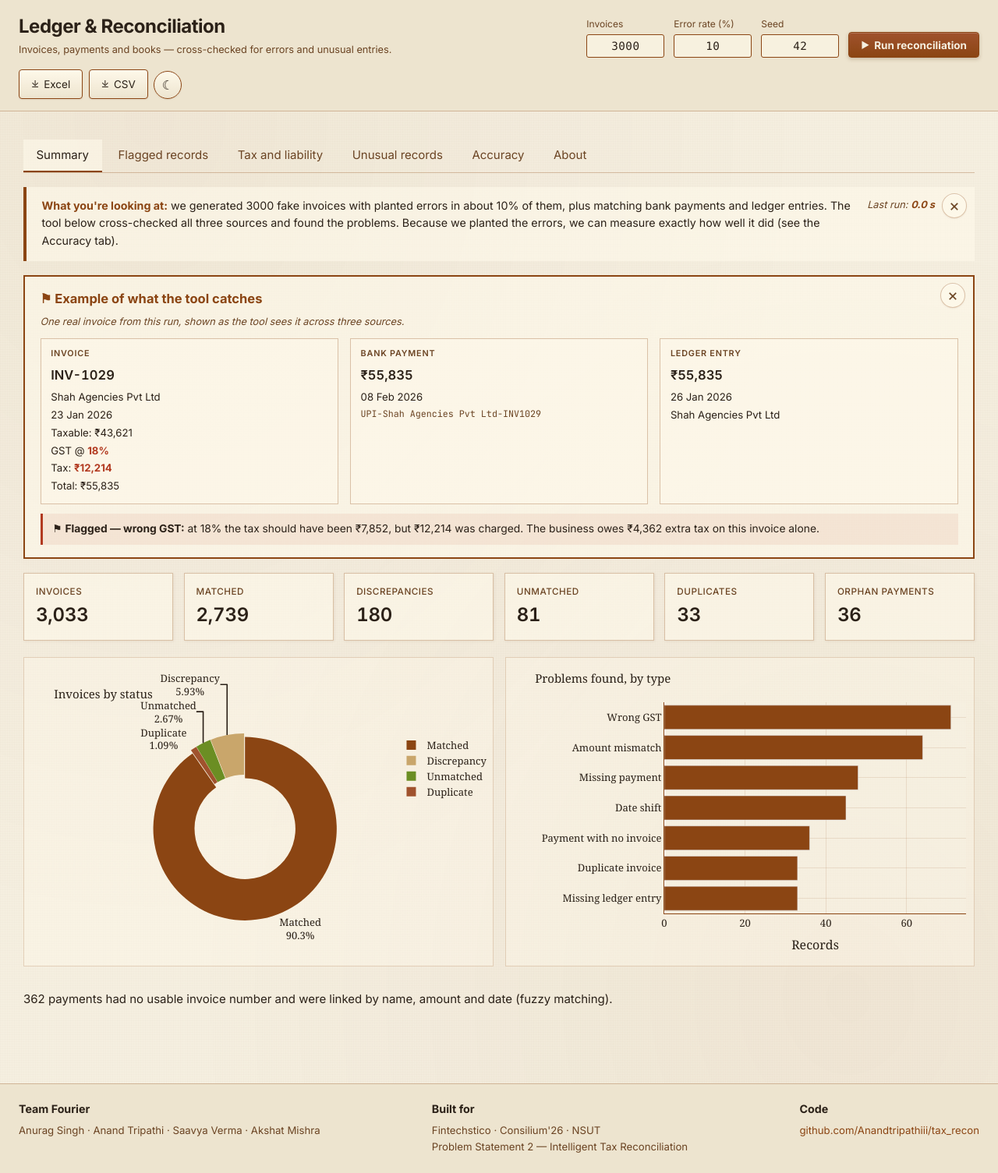
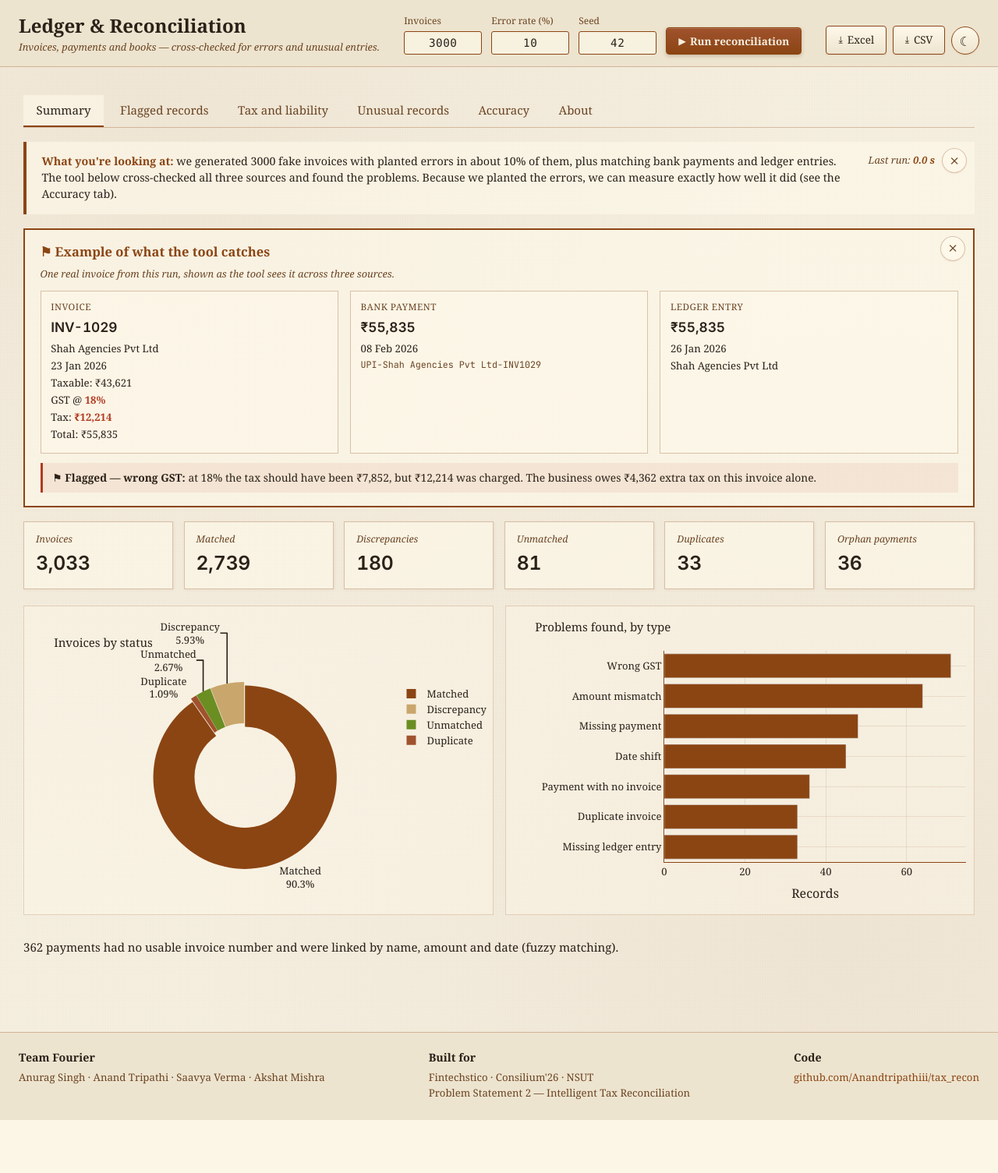
Before and after one commit to Anandtripathiii/tax_recon, a Flask app: page / in a window 1280 px wide. Shown: the whole page at 78% size. After the commit the page ends 1437 px from the top, so only its background shows below. Run offline with Flask 3, Linux system fonts and the light colour scheme.

Commit message:
Keep serif text, modern numbers only

```diff
--- a/tax-recon/templates/index.html
+++ b/tax-recon/templates/index.html
@@ -23,7 +23,7 @@ html, body { margin:0; padding:0; background:var(--paper); color: var(--ink);
     radial-gradient(ellipse at 85% 85%, rgba(139,69,19,0.06) 0%, transparent 55%),
     repeating-linear-gradient(0deg, rgba(107,68,35,0.012) 0 1px, transparent 1px 3px),
     repeating-linear-gradient(90deg, rgba(107,68,35,0.012) 0 1px, transparent 1px 3px);
-  font-family: 'Inter', -apple-system, 'Segoe UI', Roboto, system-ui, sans-serif; font-size: 15px; line-height: 1.55; font-feature-settings: 'cv11', 'ss01', 'ss03'; -webkit-font-smoothing: antialiased;
+  font-family: Georgia, 'Times New Roman', serif; font-size: 15px; line-height: 1.5; -webkit-font-smoothing: antialiased;
   min-height: 100vh;
 }
 [data-theme="dark"] body {
@@ -38,8 +38,8 @@ header.topbar { background: var(--paper-2); border-bottom: 1px solid var(--rule)
 header.topbar .row { display: flex; flex-wrap: wrap; gap: 1rem 1.4rem; align-items: flex-end;
   justify-content: space-between; max-width: 1600px; margin: 0 auto; }
 header.topbar .brand { display: flex; flex-direction: column; min-width: 240px; }
-header.topbar .brand h1 { font-size: 1.6rem; margin: 0; color: var(--ink); border: none; padding: 0; font-weight: 700; letter-spacing: -0.02em; }
-header.topbar .brand .caption { color: var(--muted); font-size: .85rem; margin: .15rem 0 0; font-weight: 400; }
+header.topbar .brand h1 { font-size: 1.6rem; margin: 0; color: var(--ink); border: none; padding: 0; }
+header.topbar .brand .caption { font-style: italic; color: var(--muted); font-size: .85rem; margin: 0; }
 header.topbar form.params { display: flex; gap: .8rem; align-items: flex-end; flex-wrap: wrap; }
 header.topbar form.params label { display: flex; flex-direction: column; color: var(--muted);
   font-size: .8rem; gap: .25rem; }
@@ -105,8 +105,8 @@ button:active, .btn:active { transform: translateY(0);
   margin: .6rem 0 1.4rem; }
 .kpi { background: var(--card); border: 1px solid var(--rule); padding: .9rem 1rem;
   box-shadow: 1px 1px 3px rgba(107,68,35,0.08); }
-.kpi .label { font-size: .78rem; color: var(--muted); text-transform: uppercase; letter-spacing: 0.5px; font-weight: 500; }
-.kpi .value { font-size: 1.6rem; color: var(--ink); margin-top: .15rem; font-weight: 600; font-variant-numeric: tabular-nums; letter-spacing: -0.01em; }
+.kpi .label { font-size: .82rem; color: var(--muted); font-style: italic; }
+.kpi .value { font-size: 1.65rem; color: var(--ink); margin-top: .15rem; font-weight: 600; font-variant-numeric: tabular-nums; letter-spacing: -0.01em; font-family: 'Inter', -apple-system, 'Segoe UI', sans-serif; }
 .tabs { border-bottom: 1px solid var(--rule); margin: 1rem 0 1.2rem; display: flex; flex-wrap: wrap; gap: 0; }
 .tabs a { padding: .55rem 1.1rem; color: var(--muted); text-decoration: none;
   border-bottom: 2px solid transparent; margin-right: .3rem; }
@@ -120,9 +120,9 @@ button:active, .btn:active { transform: translateY(0);
   header.topbar .brand h1 { font-size: 1.3rem; } }
 table { width: 100%; border-collapse: collapse; background: var(--card);
   border: 1px solid var(--rule); font-size: .9rem; }
-th, td { padding: .45rem .6rem; border-bottom: 1px solid var(--rule); text-align: left; vertical-align: top; }
+th, td { padding: .45rem .6rem; border-bottom: 1px solid var(--rule); text-align: left; vertical-align: top; font-variant-numeric: tabular-nums; }
 th { background: rgba(139,69,19,0.08); color: var(--ink); font-weight: normal;
-  text-transform: uppercase; letter-spacing: .6px; font-size: .78rem; font-weight: 600; }
+  font-variant: small-caps; letter-spacing: .5px; }
 [data-theme="dark"] th { background: rgba(212,163,115,0.1); }
 tr:hover td { background: var(--card); }
 .filter-row { display: flex; gap: .6rem; margin-bottom: .6rem; align-items: center; flex-wrap: wrap; }
@@ -143,9 +143,9 @@ tr:hover td { background: var(--card); }
 @media (max-width: 900px) { .example-card .ex-grid { grid-template-columns: 1fr; } }
 .ex-src { border: 1px solid var(--rule); padding: .7rem .85rem; background: rgba(255,250,235,0.5); }
 [data-theme="dark"] .ex-src { background: rgba(74,52,32,0.4); }
-.ex-src .label { color: var(--muted); font-size: .72rem; letter-spacing: .8px;
-  text-transform: uppercase; margin-bottom: .4rem; font-weight: 600; }
-.ex-src .big { font-size: 1.1rem; font-weight: 600; color: var(--ink); margin-bottom: .35rem; font-variant-numeric: tabular-nums; }
+.ex-src .label { color: var(--muted); font-size: .78rem; letter-spacing: .5px;
+  text-transform: uppercase; margin-bottom: .3rem; }
+.ex-src .big { font-size: 1.15rem; font-weight: 600; color: var(--ink); margin-bottom: .35rem; font-variant-numeric: tabular-nums; font-family: 'Inter', -apple-system, 'Segoe UI', sans-serif; }
 .ex-src .line { font-size: .88rem; color: var(--ink); margin: .15rem 0; }
 .ex-highlight { color: #B23A20; font-weight: bold; }
 [data-theme="dark"] .ex-highlight { color: #E8743B; }
```
